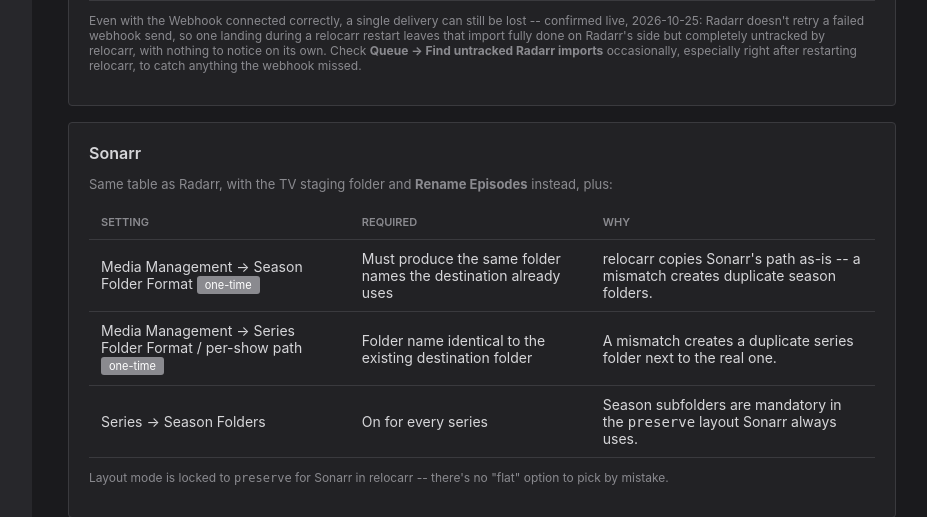
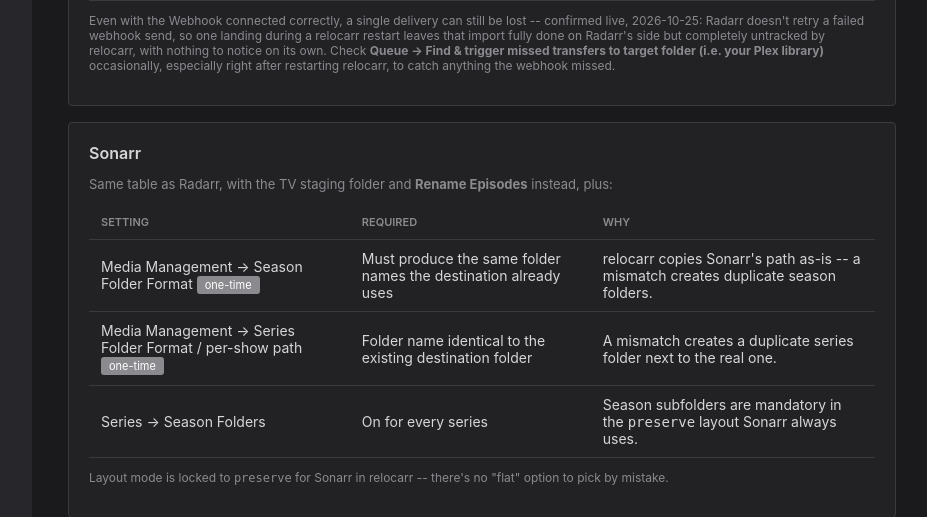
Before and after one commit to a000a999a/relocarr, a Python web app: template src/relocarr/web/templates/setup_guide.html in a window 1280 px wide. Shown: the part 1057-1574 px from the top of the page, without its empty margins (348-1275 px from the left). Run offline with Jinja, Linux system fonts and the light colour scheme; the template is opened without the code that fills it, so the values that code supplies are empty.

Commit message:
Rename the reconcile-missing button to describe its actual effect
"Find untracked Radarr imports" described the diagnosis, not the
outcome. Renamed to "Find & trigger missed transfers to target folder
(i.e. your Plex library)" -- what it actually does for the user is get
a stuck file moved onto the destination library. Updated the matching
references in the route's docstring, the Setup Guide note, README, and
PLAN.md so they all describe the same button the same way. URL path
(/jobs/reconcile-missing) is unchanged.

Co-Authored-By: Claude Sonnet 5 <noreply@anthropic.com>

```diff
--- a/src/relocarr/web/routes.py
+++ b/src/relocarr/web/routes.py
@@ -1393,7 +1393,8 @@ def _reconcile_redirect_url(*, error: str | None = None, result: str | None = No
 
 @router.get("/jobs/reconcile-missing")
 def jobs_reconcile_missing(request: Request, error: str | None = None, result: str | None = None):
-    """Jobs page "Find untracked Radarr imports" button. Every file relocarr
+    """Jobs page "Find & trigger missed transfers to target folder (i.e. your
+    Plex library)" button. Every file relocarr
     has ever moved exists because a job was created for it -- almost always
     from Radarr's own "Download" webhook event, fired the instant Radarr
     finishes an import. If that webhook never arrives (confirmed live,
--- a/src/relocarr/web/templates/jobs.html
+++ b/src/relocarr/web/templates/jobs.html
@@ -16,7 +16,7 @@
 <p style="margin: 0 0 20px; display: flex; gap: 10px; flex-wrap: wrap;">
   <a href="/jobs/cleanup-torrents" style="display: inline-block; padding: 8px 18px; border-radius: 3px; background: var(--btn-primary); color: white; text-decoration: none; font-size: 14px;">Find completed torrents still in Transmission</a>
   <a href="/jobs/cleanup-source" style="display: inline-block; padding: 8px 18px; border-radius: 3px; background: var(--btn-primary); color: white; text-decoration: none; font-size: 14px;">Find transferred movies on source</a>
-  <a href="/jobs/reconcile-missing" style="display: inline-block; padding: 8px 18px; border-radius: 3px; background: var(--btn-primary); color: white; text-decoration: none; font-size: 14px;">Find untracked Radarr imports</a>
+  <a href="/jobs/reconcile-missing" style="display: inline-block; padding: 8px 18px; border-radius: 3px; background: var(--btn-primary); color: white; text-decoration: none; font-size: 14px;">Find &amp; trigger missed transfers to target folder (i.e. your Plex library)</a>
 </p>
 
 <form method="get" action="/jobs" style="display: flex; gap: 8px; align-items: center; margin: 0 0 16px; flex-wrap: wrap; font-size: 12px;">
--- a/src/relocarr/web/templates/setup_guide.html
+++ b/src/relocarr/web/templates/setup_guide.html
@@ -74,9 +74,9 @@
     Even with the Webhook connected correctly, a single delivery can still be lost -- confirmed
     live, 2026-10-25: Radarr doesn't retry a failed webhook send, so one landing during a relocarr
     restart leaves that import fully done on Radarr's side but completely untracked by relocarr,
-    with nothing to notice on its own. Check <strong>Queue &rarr; Find untracked Radarr
-    imports</strong> occasionally, especially right after restarting relocarr, to catch anything
-    the webhook missed.
+    with nothing to notice on its own. Check <strong>Queue &rarr; Find &amp; trigger missed
+    transfers to target folder (i.e. your Plex library)</strong> occasionally, especially right
+    after restarting relocarr, to catch anything the webhook missed.
   </p>
 </div>
 
```
Also changed, not shown: PLAN.md (+2 -1 lines), README.md.
